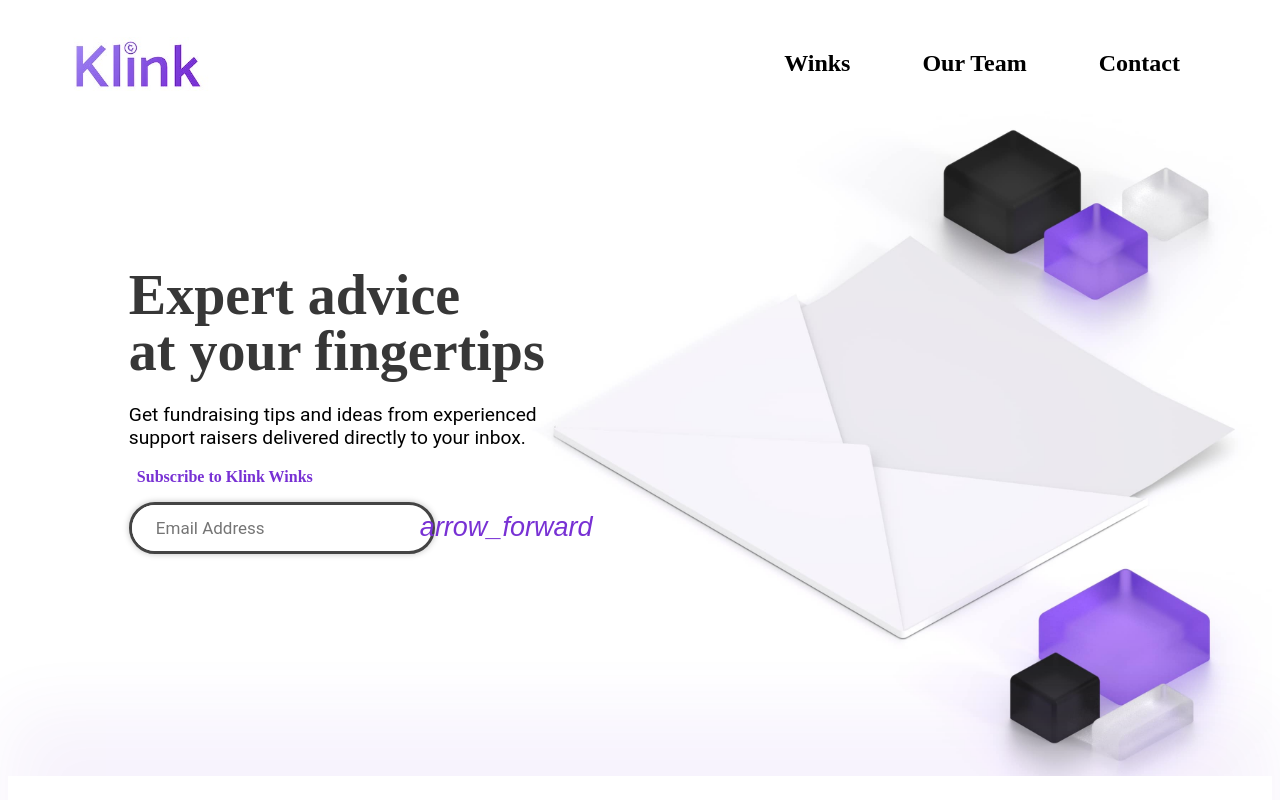
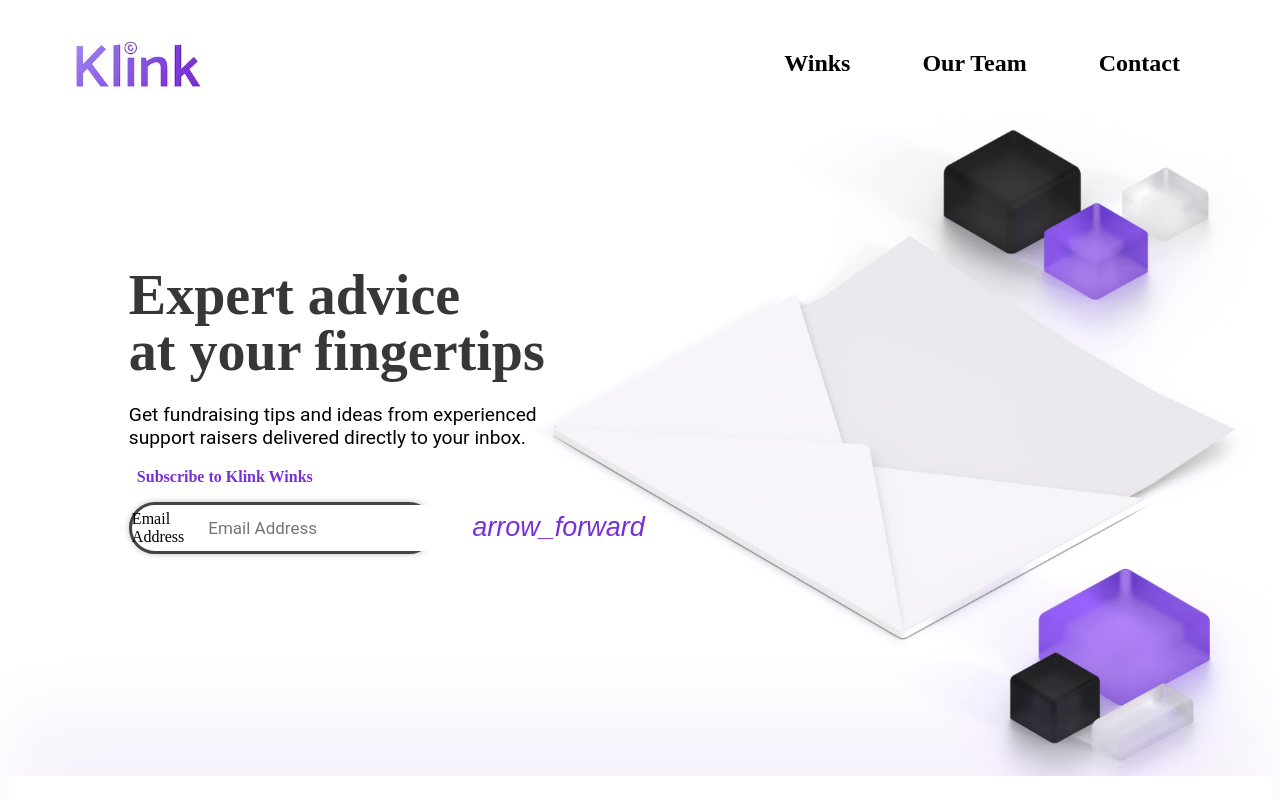
Before and after one commit to jacobhoekert/klink_next, a Next.js app: page /winks in a window 1280 px wide. Shown: the top 800 px of the page. Built offline with nearby package versions, Linux system fonts and the light colour scheme; no server answers.

Commit message:
Test Improvements

```diff
--- a/components/CalculatorSection.js
+++ b/components/CalculatorSection.js
@@ -44,7 +44,7 @@ const CalculatorSection = () => {
             <div className="slider1">
               <div className="slider-text">{donorAmount} donors</div>
               <div className="range">
-                  <label htmlFor="slider1">Donor Range Slider</label> {/* Hidden – Here for screen readers */}
+                  <div className="hidden-label"><label htmlFor="slider1">Donor Range Slider</label></div> {/* Hidden – Here for screen readers */}
                 0 <input
                   id="slider1"
                   type="range"
@@ -59,7 +59,7 @@ const CalculatorSection = () => {
             <div className="slider2">
               <div className="slider-text">{monthAmount} months fundraising</div>
               <div className="range">
-                  <label htmlFor="slider2">Month Range Slider</label> {/* Hidden – Here for screen readers */}
+                  <div className="hidden-label"><label htmlFor="slider2">Month Range Slider</label></div> {/* Hidden – Here for screen readers */}
                 0 <input
                   id="slider2"
                   type="range"
--- a/components/EmailForm.js
+++ b/components/EmailForm.js
@@ -8,10 +8,15 @@ const EmailForm = (props) => {
   const [ inputValue, setInputValue] = useState('');
   const [ isValidEmail, setEmailValidity ] = useState([false]);
   const [ hasSubmitted, setHasSubmitted ] = useState(false);
-  const [ formId, setFormId] = useState('');
+
+  const [ waitlistID, setWaitlistID] = useState('');
+  const [ waitlistFormID, setWaitlistFormID] = useState('');
+  const [ emailID, setEmailID] = useState('');
 
   useEffect(() => {
-    setFormId(newId());
+    setWaitlistID(newId());
+    setWaitlistFormID(newId());
+    setEmailID(newId());
   }, []);
 
   useEffect(() => {
@@ -57,11 +62,13 @@ const EmailForm = (props) => {
   }
 
   return (
-    <div id="waitlist">
-      <form id="waitlist-form" onSubmit={handleSubmit}>
-        <label htmlFor={formId}>Email Address</label> {/* Hidden – Here for screen readers */}
+    <div id={waitlistID} className="waitlist">
+      <form id={waitlistFormID} className="waitlist-form" onSubmit={handleSubmit}>
+        <div className="hidden-label">
+          <label htmlFor={emailID}>Email Address</label>
+        </div> {/* Hidden – Here for screen readers */}
         <input
-          id={formId}
+          id={emailID}
           placeholder="Email Address"
           onChange={handleInputChange}
         />
--- a/styles/calculator.scss
+++ b/styles/calculator.scss
@@ -60,10 +60,6 @@
         width: 100%;
         margin-bottom: 30px;
         font-size: 25px;
-      }
-
-      label{
-        display: none;
       }
 
       input[type=range] {
--- a/styles/email_form.scss
+++ b/styles/email_form.scss
@@ -1,6 +1,6 @@
-#waitlist{
+.waitlist{
 
-  #waitlist-form{
+  .waitlist-form{
     margin-bottom: 10px;
     margin-top: 16px;
     background: #fff;
@@ -14,10 +14,6 @@
     @media screen and (max-width: 650px) {
       margin-top: 10px;
       width: 100%;
-    }
-
-    label{
-      display: none;
     }
 
     input{
--- a/styles/global.css
+++ b/styles/global.css
@@ -1,11 +1,18 @@
 body{
   margin: 0px;
+}
+
+.hidden-label{
+  height: 0px;
+  width: 0px;
+  overflow: hidden;
 }
 
 @font-face {
   font-family: 'Material Icons';
   font-style: normal;
   font-weight: 400;
+  font-display: swap;
   src: url('/fonts/icons.woff2') format('woff2');
 }
 
```
Also changed, not shown: components/PersonalBlogsSection.js (+4 -4 lines), public/arrow_forward-24px.svg (deleted).
